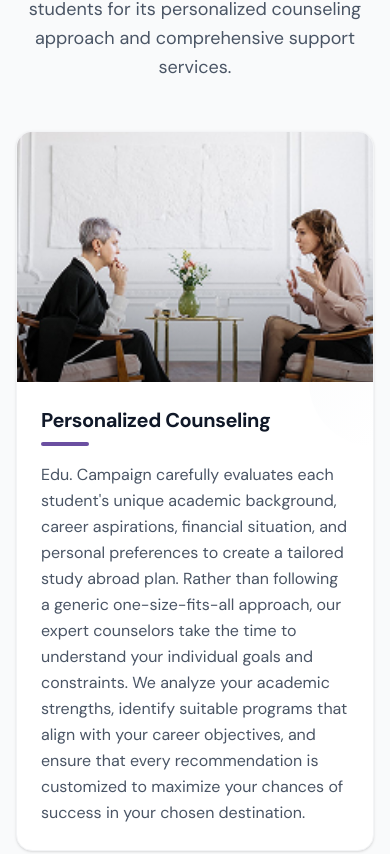
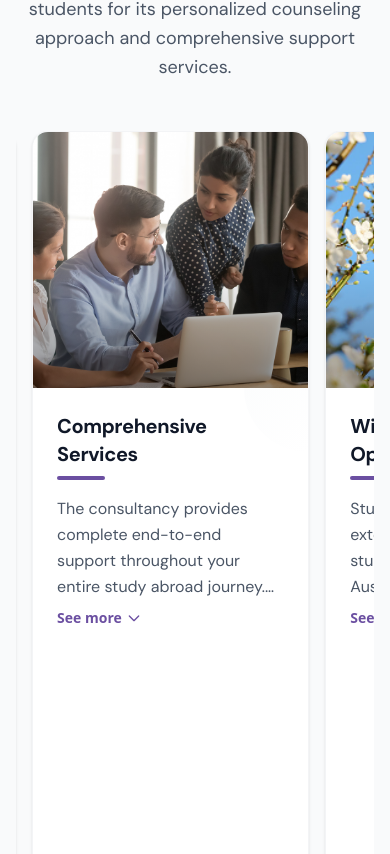
Before and after one commit to alpineroottech/EduCampaign, a Next.js app: page / in a window 390 px wide. Shown: the part 2990-3844 px from the top of the page. Built offline with nearby package versions, Linux system fonts and the light colour scheme; a web font is replaced by a local one.

Commit message:
feat: mobile carousel for why us section

```diff
--- a/src/sections/WhyUs.tsx
+++ b/src/sections/WhyUs.tsx
@@ -2,6 +2,10 @@
 
 import { BentoCard } from "@/components/ui/BentoCard";
 import { ScrollReveal } from "@/components/ui/transitions";
+import useEmblaCarousel from "embla-carousel-react";
+import Autoplay from "embla-carousel-autoplay";
+import { useEffect, useState } from "react";
+import { cn } from "@/lib/utils";
 
 type ServiceProps = {
   title: string;
@@ -50,6 +54,16 @@
 ];
 
 const WhyUs = () => {
+  const [emblaRef] = useEmblaCarousel({
+    align: "start",
+    loop: true,
+    breakpoints: {
+      '(min-width: 768px)': { active: false }
+    }
+  }, [
+    Autoplay({ delay: 5000, stopOnInteraction: false, playOnInit: true })
+  ]);
+
   return (
     <section className="relative py-16 md:py-24 bg-gray-50" id="why-us">
       <div className="max-w-7xl mx-auto px-standard">
@@ -65,17 +79,24 @@
           </div>
         </ScrollReveal>
 
-        <div className="grid grid-cols-1 md:grid-cols-12 gap-6">
+        <div ref={emblaRef} className="overflow-hidden md:overflow-visible -mx-standard px-standard md:mx-0 md:px-0">
+          <div className="flex md:grid md:grid-cols-12 gap-4 md:gap-6">
             {services.map((service, index) => (
+              <div
+                key={service.title}
+                className="flex-[0_0_85%] min-w-0 md:contents"
+              >
                 <BentoCard
-              key={service.title}
                   title={service.title}
                   description={service.description}
                   image={service.image}
                   alt={service.alt}
                   size={index === 0 ? "hero" : "default"}
+                  className="h-full"
                 />
+              </div>
             ))}
+          </div>
         </div>
       </div>
     </section>
```
Lines whose indentation alone changed are shown as unchanged.
